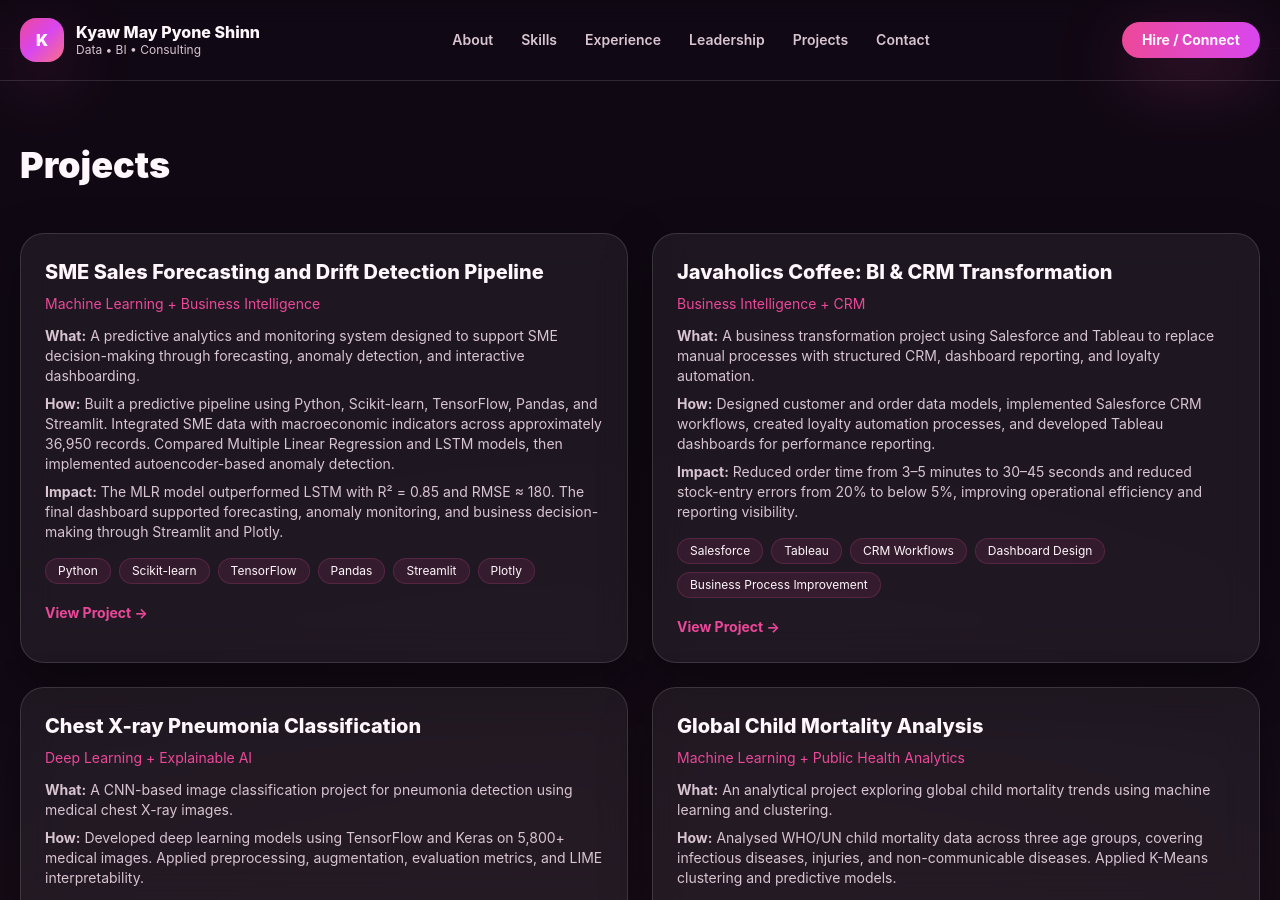
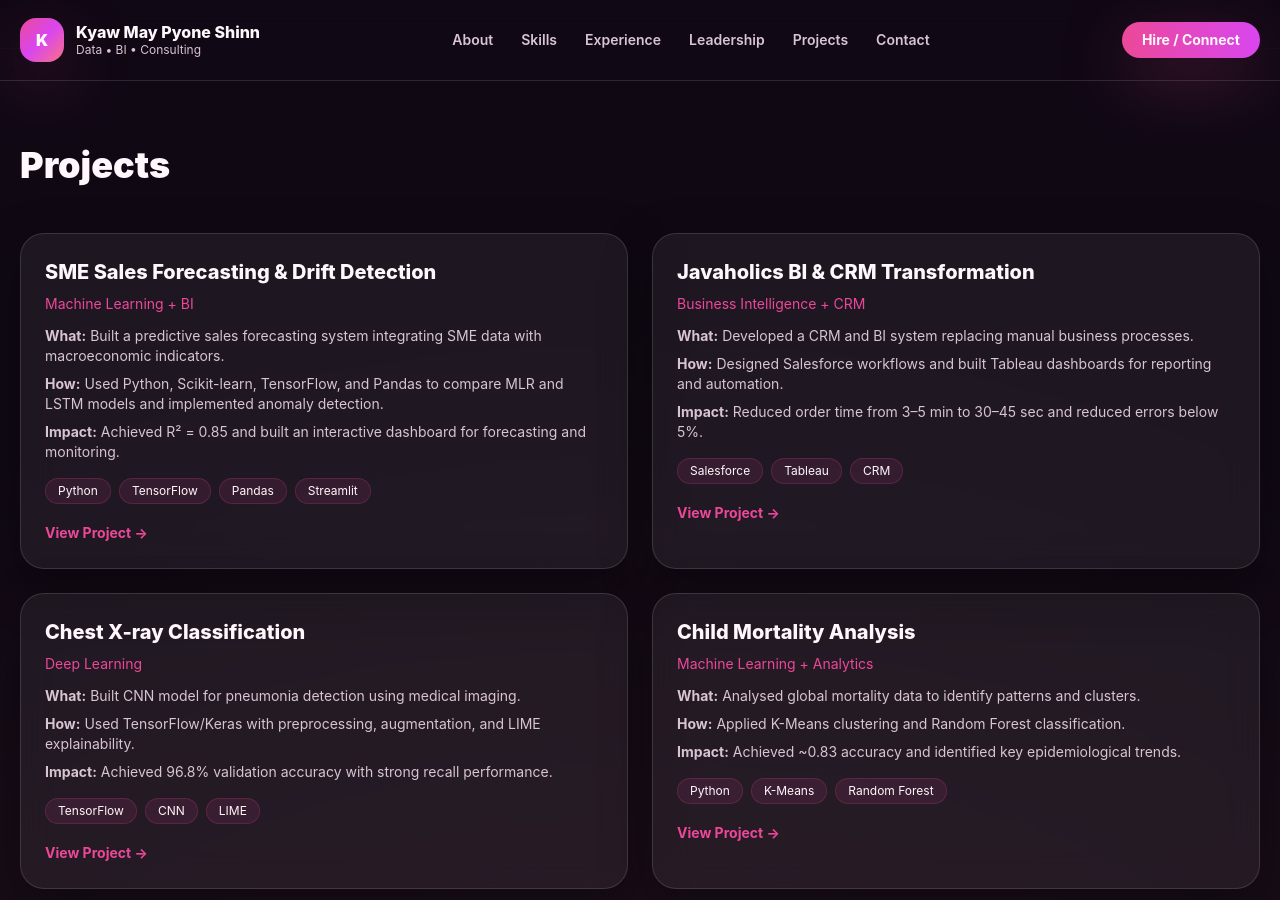
Before and after one commit to Kyaw-May-Pyone-Shinn/Kyaw-May-Pyone-Shinn.github.io, a Jekyll site: the page built from index.md, in a window 1280 px wide and 900 px high, scrolled down 2732 px. Built offline with Jekyll 4.4.1, drawn with Linux system fonts in a browser that asks for light colours; nearby versions of some CDN libraries; some of the changed text lies outside the part shown.

Commit message:
Update projects.yml

```diff
--- a/_data/projects.yml
+++ b/_data/projects.yml
@@ -1,60 +1,44 @@
-- title: "SME Sales Forecasting and Drift Detection Pipeline"
-  type: "Machine Learning + Business Intelligence"
-  period: "2025"
-  summary: "A predictive analytics and monitoring system designed to support SME decision-making through forecasting, anomaly detection, and interactive dashboarding."
-  problem: "SMEs often lack affordable forecasting systems that help them understand future sales patterns, detect unusual behaviour, and connect business performance with external macroeconomic conditions."
-  approach: "Built a predictive pipeline using Python, Scikit-learn, TensorFlow, Pandas, and Streamlit. Integrated SME data with macroeconomic indicators across approximately 36,950 records. Compared Multiple Linear Regression and LSTM models, then implemented autoencoder-based anomaly detection."
-  outcome: "The MLR model outperformed LSTM with R² = 0.85 and RMSE ≈ 180. The final dashboard supported forecasting, anomaly monitoring, and business decision-making through Streamlit and Plotly."
+- title: "SME Sales Forecasting & Drift Detection"
+  type: "Machine Learning + BI"
+  summary: "Built a predictive sales forecasting system integrating SME data with macroeconomic indicators."
+  approach: "Used Python, Scikit-learn, TensorFlow, and Pandas to compare MLR and LSTM models and implemented anomaly detection."
+  outcome: "Achieved R² = 0.85 and built an interactive dashboard for forecasting and monitoring."
   tech:
-    - "Python"
-    - "Scikit-learn"
-    - "TensorFlow"
-    - "Pandas"
-    - "Streamlit"
-    - "Plotly"
+    - Python
+    - TensorFlow
+    - Pandas
+    - Streamlit
   link: "https://github.com/Kyaw-May-Pyone-Shinn"
 
-- title: "Javaholics Coffee: BI & CRM Transformation"
+- title: "Javaholics BI & CRM Transformation"
   type: "Business Intelligence + CRM"
-  period: "2025"
-  summary: "A business transformation project using Salesforce and Tableau to replace manual processes with structured CRM, dashboard reporting, and loyalty automation."
-  problem: "The business relied on manual processes for orders, customer data, and stock-related tasks, creating inefficiencies, slower service, and higher error rates."
-  approach: "Designed customer and order data models, implemented Salesforce CRM workflows, created loyalty automation processes, and developed Tableau dashboards for performance reporting."
-  outcome: "Reduced order time from 3–5 minutes to 30–45 seconds and reduced stock-entry errors from 20% to below 5%, improving operational efficiency and reporting visibility."
+  summary: "Developed a CRM and BI system replacing manual business processes."
+  approach: "Designed Salesforce workflows and built Tableau dashboards for reporting and automation."
+  outcome: "Reduced order time from 3–5 min to 30–45 sec and reduced errors below 5%."
   tech:
-    - "Salesforce"
-    - "Tableau"
-    - "CRM Workflows"
-    - "Dashboard Design"
-    - "Business Process Improvement"
+    - Salesforce
+    - Tableau
+    - CRM
   link: "https://github.com/Kyaw-May-Pyone-Shinn"
 
-- title: "Chest X-ray Pneumonia Classification"
-  type: "Deep Learning + Explainable AI"
-  period: "2025"
-  summary: "A CNN-based image classification project for pneumonia detection using medical chest X-ray images."
-  problem: "Medical image classification requires reliable model performance and interpretability to support understanding of model behaviour."
-  approach: "Developed deep learning models using TensorFlow and Keras on 5,800+ medical images. Applied preprocessing, augmentation, evaluation metrics, and LIME interpretability."
-  outcome: "Achieved 96.8% validation accuracy, 87.2% test accuracy, and 0.98 recall, with LIME used to interpret key image regions influencing classification."
+- title: "Chest X-ray Classification"
+  type: "Deep Learning"
+  summary: "Built CNN model for pneumonia detection using medical imaging."
+  approach: "Used TensorFlow/Keras with preprocessing, augmentation, and LIME explainability."
+  outcome: "Achieved 96.8% validation accuracy with strong recall performance."
   tech:
-    - "TensorFlow"
-    - "Keras"
-    - "CNN"
-    - "Image Augmentation"
-    - "LIME"
+    - TensorFlow
+    - CNN
+    - LIME
   link: "https://github.com/Kyaw-May-Pyone-Shinn"
 
-- title: "Global Child Mortality Analysis"
-  type: "Machine Learning + Public Health Analytics"
-  period: "2025"
-  summary: "An analytical project exploring global child mortality trends using machine learning and clustering."
-  problem: "Child mortality patterns differ across age groups and causes, requiring structured analysis to identify epidemiological trends and policy-relevant insights."
-  approach: "Analysed WHO/UN child mortality data across three age groups, covering infectious diseases, injuries, and non-communicable diseases. Applied K-Means clustering and predictive models."
-  outcome: "Identified four clusters and achieved approximately 0.83 Random Forest accuracy, revealing age-specific and cause-specific trends useful for policy insights."
+- title: "Child Mortality Analysis"
+  type: "Machine Learning + Analytics"
+  summary: "Analysed global mortality data to identify patterns and clusters."
+  approach: "Applied K-Means clustering and Random Forest classification."
+  outcome: "Achieved ~0.83 accuracy and identified key epidemiological trends."
   tech:
-    - "Python"
-    - "K-Means"
-    - "Random Forest"
-    - "Data Analysis"
-    - "Public Health Analytics"
+    - Python
+    - K-Means
+    - Random Forest
   link: "https://github.com/Kyaw-May-Pyone-Shinn"
```
